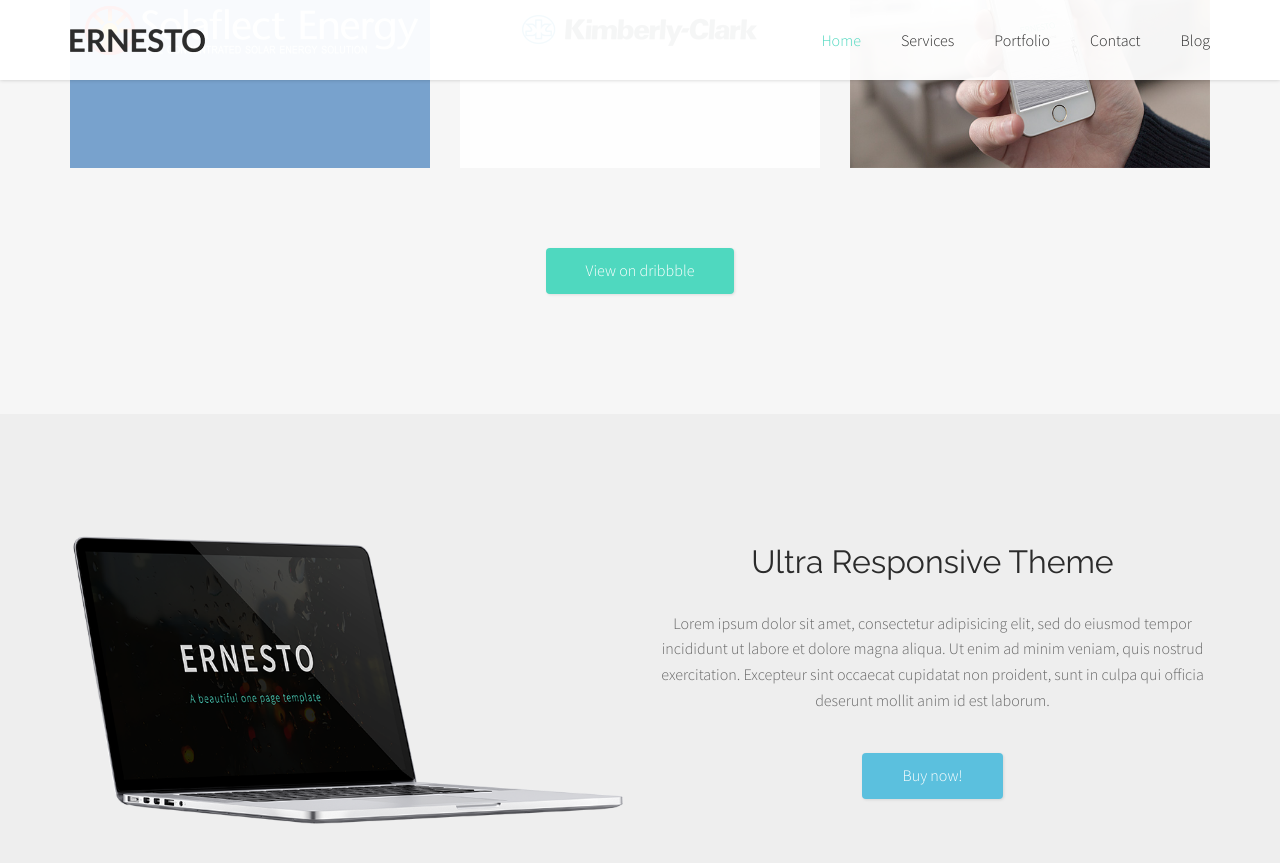
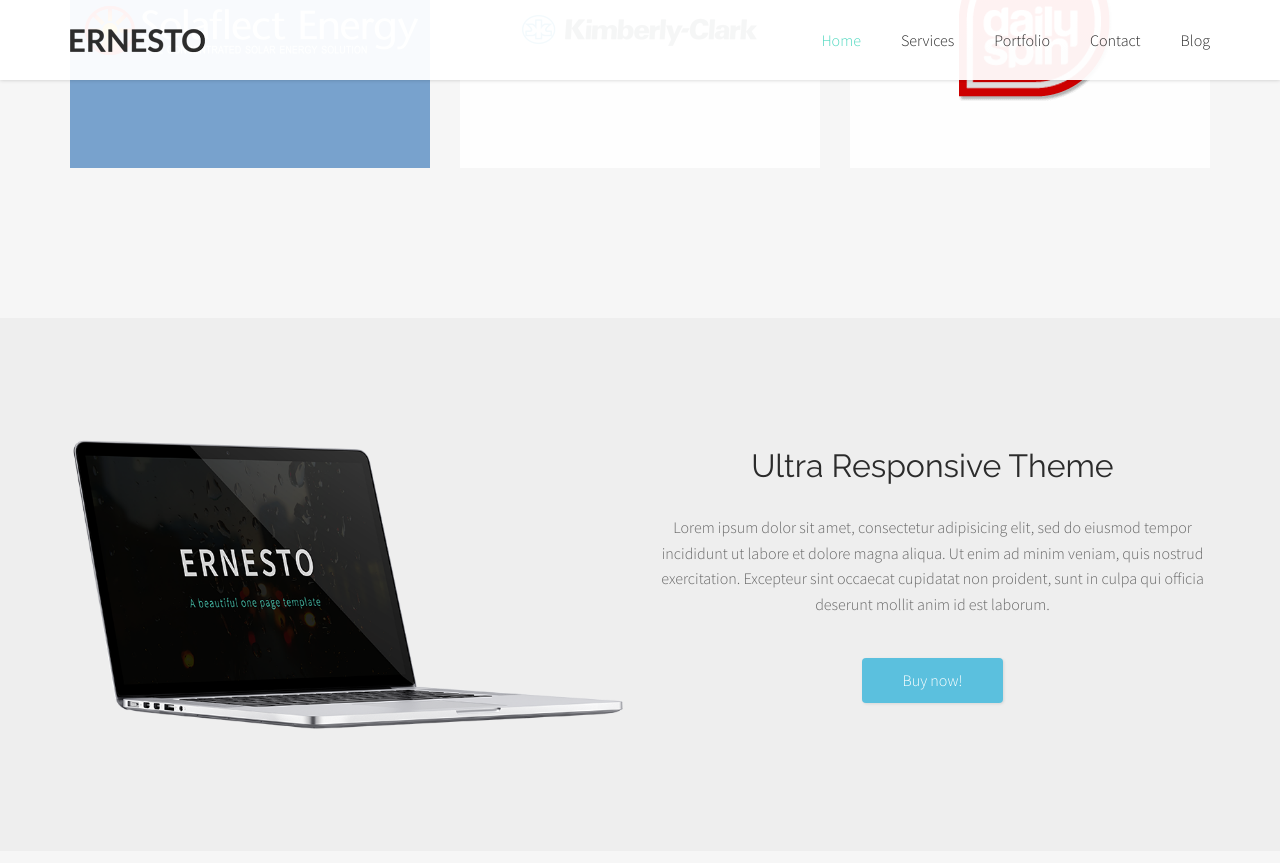
Before and after one commit to rorywoods/rorywoods.github.io, a Jekyll site: the page built from index.html, in a window 1280 px wide and 900 px high, scrolled down 1631 px. Shown: the top 863 px of the window. Built offline with Jekyll 4.4.1, drawn with Linux system fonts in a browser that asks for light colours; some web fonts are replaced; Markdown is read by kramdown in place of the engine named in the settings.

Commit message:
portfolio logos

```diff
--- a/index.html
+++ b/index.html
@@ -172,22 +172,26 @@ layout: default
               </div> <!-- /portfolio-item -->
 
               <div class="portfolio-item col-xs-12 col-sm-4 margin-bottom-30 text-center">
-                <a href="img/portfolio/pix6-th.jpg" class="venobox" data-gall="portfolio">
+                <a href="#dspin" class="venobox" data-type="inline" data-gall="portfolio">
                   <div class="portfolio-image">
-                    <img src="img/portfolio/pix6-th.jpg" class="img-responsive img-full-width" alt="pix1">
+                    <img src="img/portfolio/dspin.gif" class="img-responsive img-full-width" alt="pix1">
                     <div class="portfolio-overlay">
                       <div class="portfolio-info">
-                        <h6 class="portfolio-title">Mobile app</h6>
-                        <small class="text-color-theme">Consulting</small>
+                        <h6 class="portfolio-title">Daily Spin</h6>
+                        <small class="text-color-theme">Public Website</small>
                       </div> <!-- /portfolio-info -->
                     </div> <!-- /portfolio-overlay -->
                   </div> <!-- /portfolio-image -->
                 </a>
+
+		<div id="dspin" style="display:none">
+		  <div style="width:100%;height:100%;float:left;padding:10px">
+		    <p>Some text about dspin</p>
+		  </div>
+		</div>
               </div> <!-- /portfolio-item -->
 
             </div> <!-- /row -->
-
-            <div class="text-center margin-top-50"><a href="http://dribbble.com/leaftree" target="_blank" class="btn btn-primary">View on dribbble</a></div>
 
           </div> <!-- /portfolio -->
 
```
